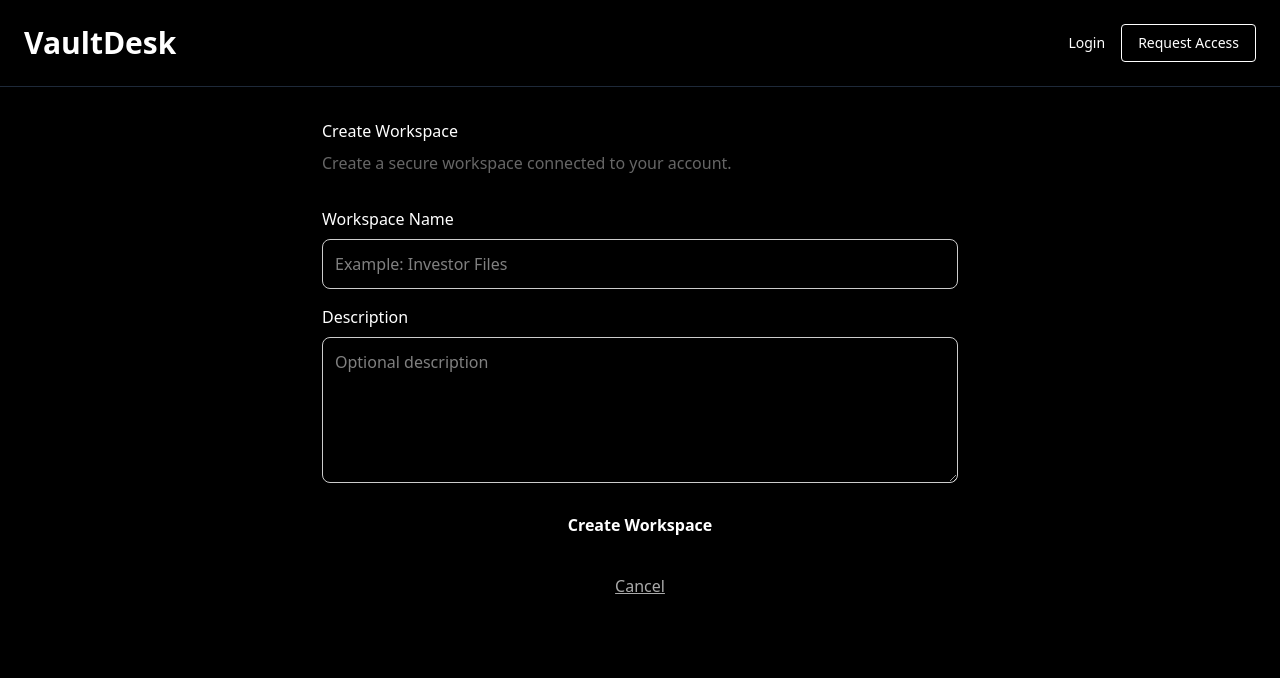
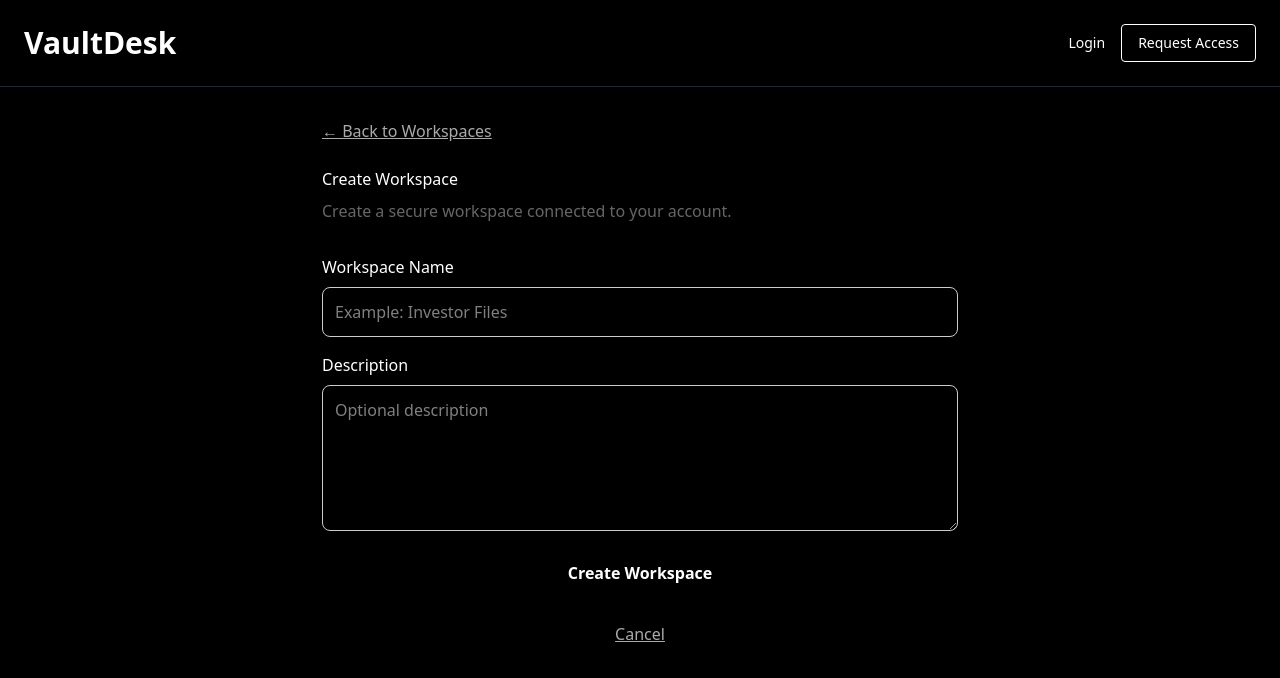
Before and after one commit to johnnythekind-ux/vaultdesk, a Next.js app: page /workspaces/new in a window 1280 px wide. Shown: the top 678 px of the page. Built offline with nearby package versions, Linux system fonts and the light colour scheme; no server answers.

Commit message:
Add dashboard navigation, workspace UX improvements, and delete confirmation

```diff
--- a/app/dashboard/page.tsx
+++ b/app/dashboard/page.tsx
@@ -12,6 +12,11 @@ export default async function DashboardPage() {
     redirect("/login");
   }
 
+  const { data: workspaces } = await supabase
+  .from("workspaces")
+  .select("id")
+  .eq("user_id", user.id);
+
   return (
     <main className="min-h-screen px-10 py-16">
       <h1 className="text-5xl font-bold mb-6">Dashboard</h1>
@@ -21,25 +26,32 @@ export default async function DashboardPage() {
 
       <div className="grid gap-6 md:grid-cols-3">
   <div className="border border-gray-800 rounded-2xl p-6">
-          <h2 className="text-2xl font-semibold mb-3">Reports</h2>
-          <p className="text-gray-400">
-            View and manage uploaded or generated reports.
+    <h2 className="text-2xl font-semibold mb-3">Workspaces</h2>
+    <p className="text-gray-400 mb-4">Total workspaces</p>
+    <p className="text-4xl font-bold">
+      {workspaces?.length || 0}
     </p>
   </div>
 
-        <div className="border border-gray-800 rounded-2xl p-6">
-          <h2 className="text-2xl font-semibold mb-3">Assets</h2>
+  <a
+    href="/workspaces/new"
+    className="border border-gray-800 rounded-2xl p-6 block hover:border-gray-500"
+  >
+    <h2 className="text-2xl font-semibold mb-3">Create Workspace</h2>
     <p className="text-gray-400">
-            Store and organize client-facing assets.
+      Start a new secure workspace.
     </p>
-        </div>
+  </a>
 
-        <div className="border border-gray-800 rounded-2xl p-6">
-          <h2 className="text-2xl font-semibold mb-3">Account</h2>
+  <a
+    href="/workspaces"
+    className="border border-gray-800 rounded-2xl p-6 block hover:border-gray-500"
+  >
+    <h2 className="text-2xl font-semibold mb-3">View Workspaces</h2>
     <p className="text-gray-400">
-            Manage account settings and access.
+      Manage your existing workspaces.
     </p>
-        </div>
+  </a>
 </div>
     </main>
   );
--- a/app/workspaces/new/page.tsx
+++ b/app/workspaces/new/page.tsx
@@ -38,6 +38,17 @@ export default function NewWorkspacePage() {
 
   return (
     <main style={{ padding: "2rem", maxWidth: "700px", margin: "0 auto" }}>
+        <a
+  href="/workspaces"
+  style={{
+    color: "#aaa",
+    textDecoration: "underline",
+    display: "inline-block",
+    marginBottom: "1.5rem",
+  }}
+>
+  ← Back to Workspaces
+</a>
       <h1>Create Workspace</h1>
 
       <p style={{ marginTop: "0.5rem", color: "#666" }}>
--- a/app/workspaces/page.tsx
+++ b/app/workspaces/page.tsx
@@ -34,6 +34,17 @@ export default async function WorkspacesPage() {
           gap: "1rem",
         }}
       >
+        <Link
+  href="/dashboard"
+  style={{
+    color: "#aaa",
+    textDecoration: "underline",
+    display: "inline-block",
+    marginBottom: "1.5rem",
+  }}
+>
+  ← Back to Dashboard
+</Link>
         <div>
           <h1>My Workspaces</h1>
           <p style={{ marginTop: "0.5rem", color: "#666" }}>
```
Lines whose indentation alone changed are shown as unchanged.
